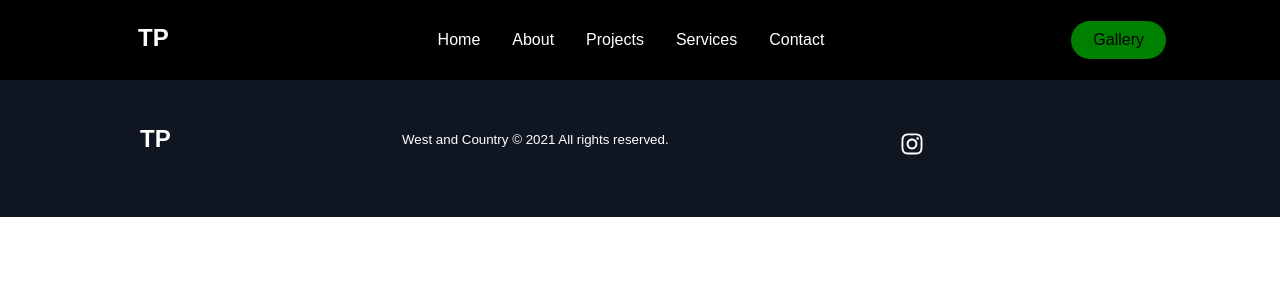
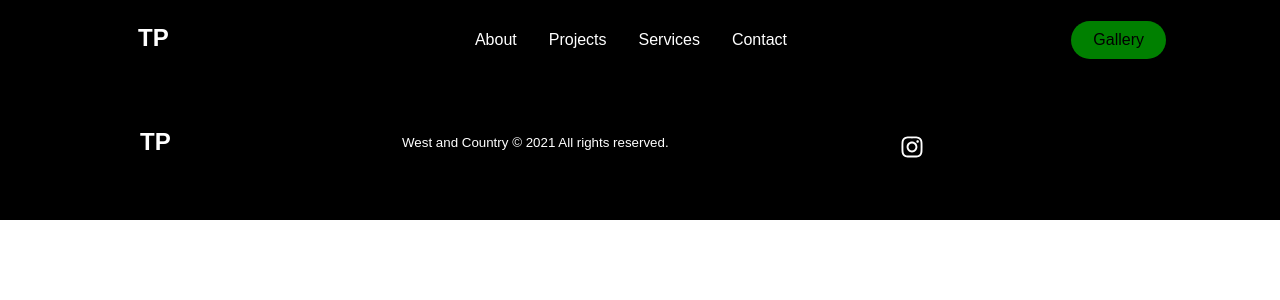
Before and after one commit to Yates101/TP-Website, a React (Create React App) app: page /gallery in a window 1280 px wide. Shown: the top 300 px of the page. Built offline with nearby package versions, Linux system fonts and the light colour scheme; a web font is replaced by a local one.

Commit message:
README added

```diff
--- a/src/App.js
+++ b/src/App.js
@@ -2,7 +2,6 @@ import './App.css';
 import {BrowserRouter as Router, Switch, Route} from 'react-router-dom'
 import Home from './pages';
 import GalleryPage from './pages/gallery'
-import ProjectsPage from './pages/projects'
 import Navbar from './components/Navbar';
 import Footer from './components/Footer';
 
@@ -13,7 +12,6 @@ function App() {
         <Switch>
           <Route path="/" component={Home} exact />
           <Route path="/gallery" component={GalleryPage} exact />
-          <Route path="/projects" component={ProjectsPage} exact />
         </Switch>
       <Footer />
       </Router>
--- a/src/components/Footer/FooterElements.js
+++ b/src/components/Footer/FooterElements.js
@@ -2,7 +2,8 @@ import styled from "styled-components";
 import { Link } from "react-router-dom";
 
 export const FooterContainer = styled.footer `
-  background-color: #101522;
+  background-color: black;
+  border-top: 3px solid white;
 `
 
 export const FooterWrap = styled.div `
--- a/src/components/InfoSection/index.js
+++ b/src/components/InfoSection/index.js
@@ -42,8 +42,6 @@ const InfoSection = ({
                 <SubHeading darkText={darkText}>{description}</SubHeading>
                 <BtnWrap>
                   <Button to='home'
-                  smooth={true}
-                  duration={500}
                   spy={true}
                   exact="true"
                   offset={-80}
--- a/src/components/navbar/NavbarElements.js
+++ b/src/components/navbar/NavbarElements.js
@@ -5,7 +5,6 @@ import { Link as LinkS } from 'react-scroll'
 export const Nav = styled.nav `
   background: #000;
   height: 80px;
-  ${'' /* margin-top: -80px; */}
   display: flex;
   justify-content: center;
   align-items: center;
--- a/src/components/navbar/index.js
+++ b/src/components/navbar/index.js
@@ -23,9 +23,6 @@ const Navbar = ({ toggle }) => {
           </MobileIcon>
           <NavMenu>
             <NavItem>
-              <NavLinks to="home">Home</NavLinks>
-            </NavItem>
-            <NavItem>
               <NavLinks to="about">About</NavLinks>
             </NavItem>
             <NavItem>
```
Also changed, not shown: src/pages/projects.js (deleted), 2 other files (tests, documents, lock files or other folders).
